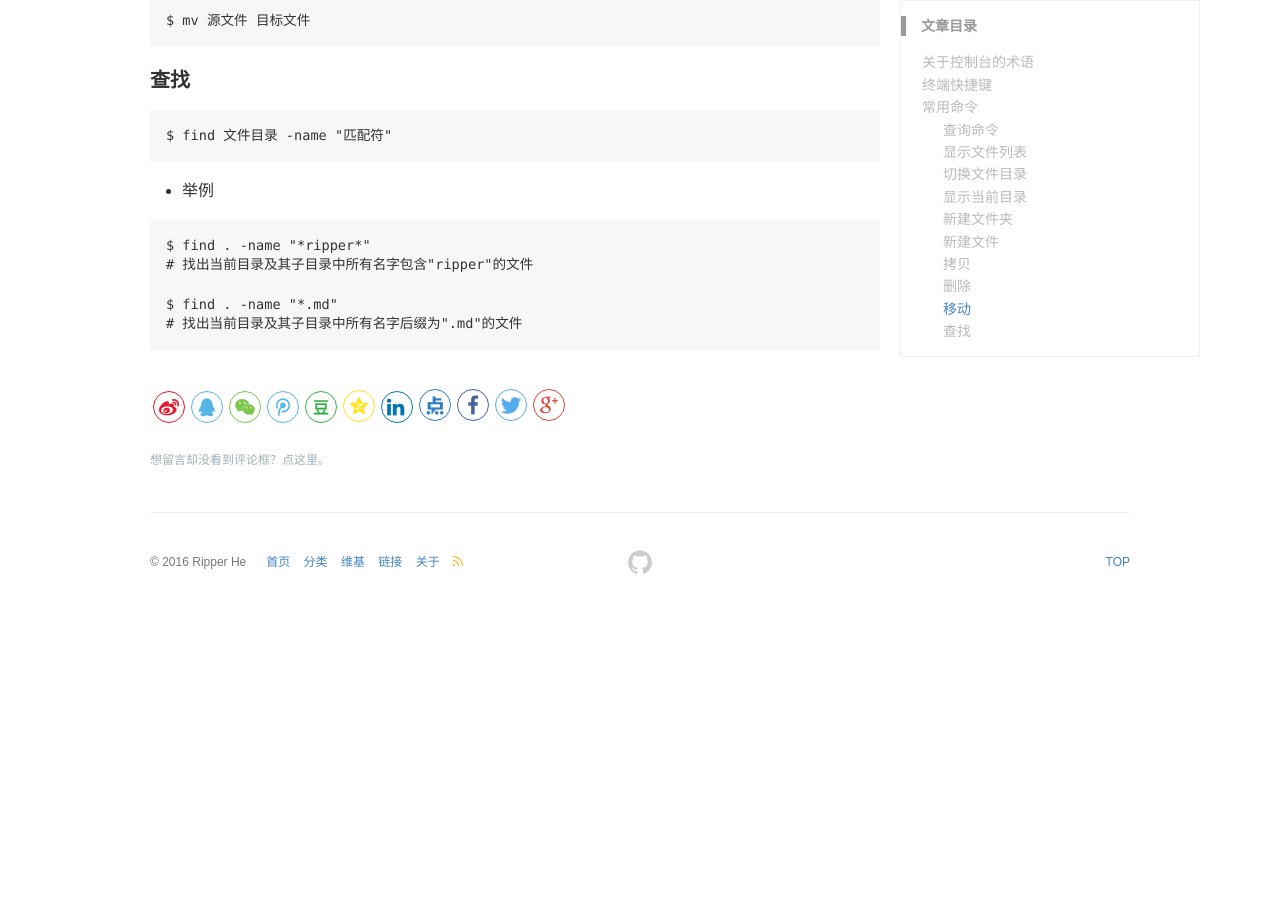
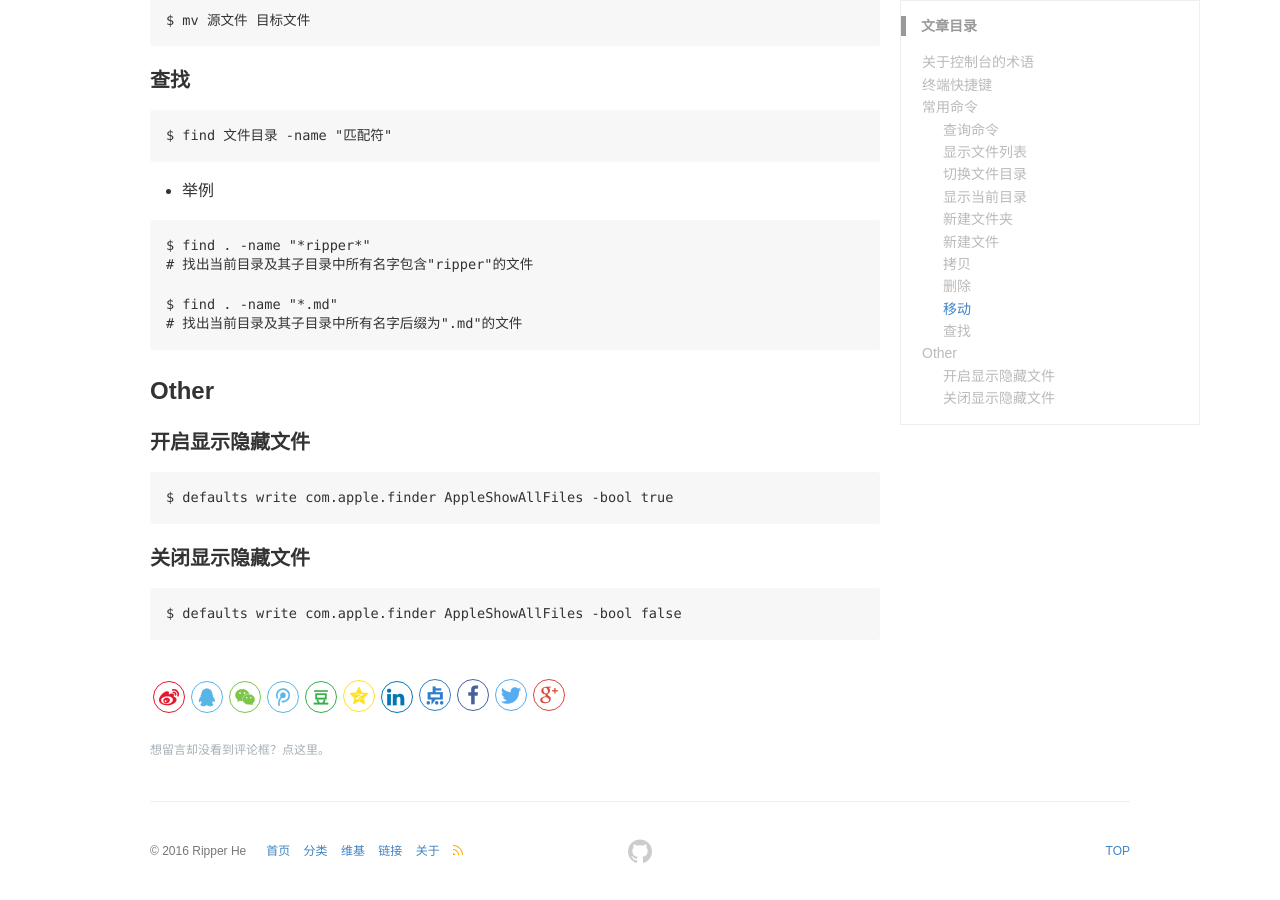
Before and after one commit to ripperhe/ripperhe.github.io, a Jekyll site: the page built from _wiki/Mac-Terminal.md, in a window 1280 px wide and 900 px high, scrolled down 2588 px. Built offline with Jekyll 4.4.1, drawn with Linux system fonts in a browser that asks for light colours; comment, search, counter and statistics services are not loaded; before the commit the page ends 3199 px from its top, so only the background shows below that.

Commit message:
add show hidden files

````diff
--- a/_wiki/Mac-Terminal.md
+++ b/_wiki/Mac-Terminal.md
@@ -178,3 +178,17 @@ printf
 
 ```
 -->
+
+### Other
+
+#### 开启显示隐藏文件
+
+```
+$ defaults write com.apple.finder AppleShowAllFiles -bool true
+```
+
+#### 关闭显示隐藏文件
+
+```
+$ defaults write com.apple.finder AppleShowAllFiles -bool false
+```
````
